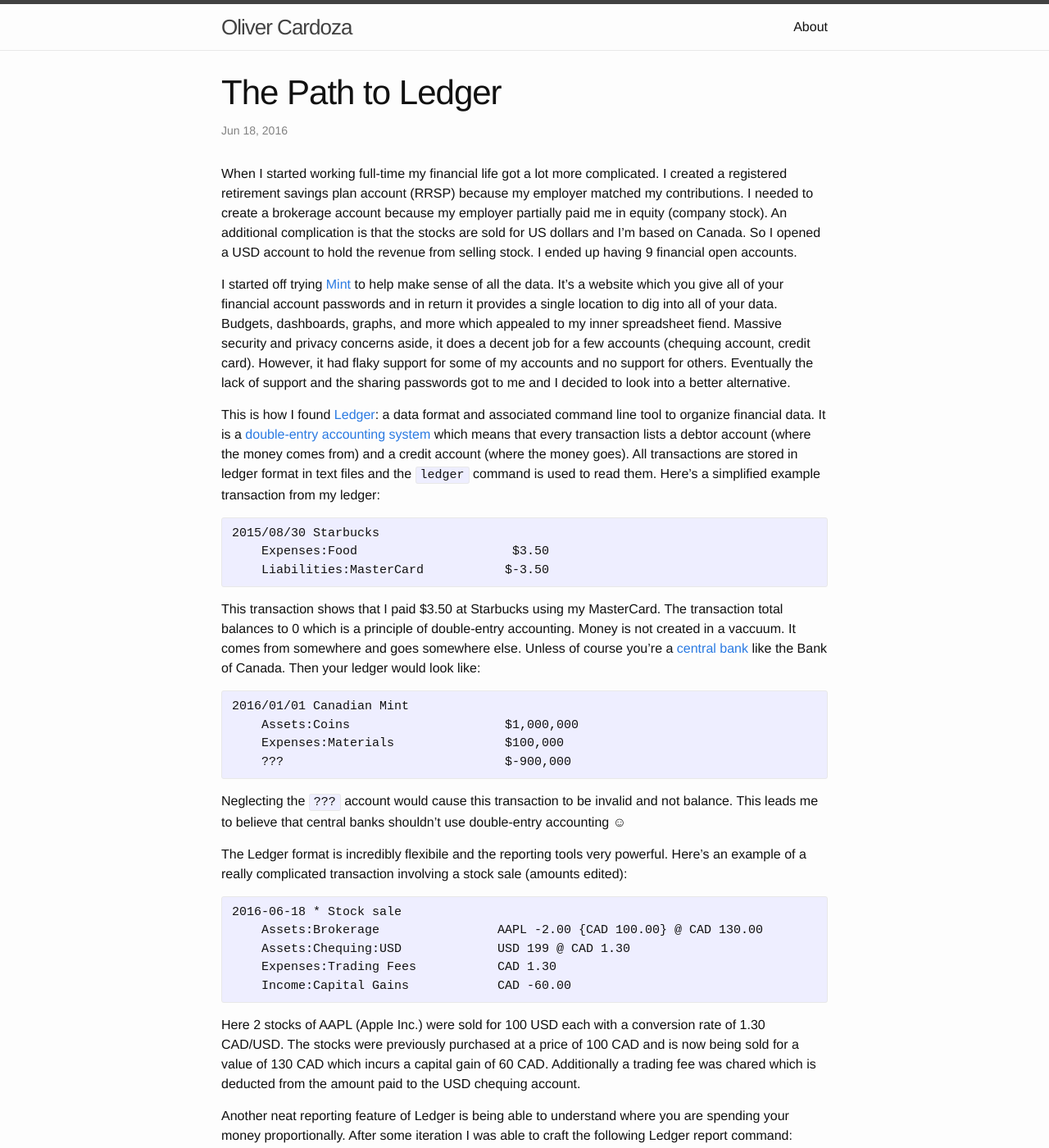
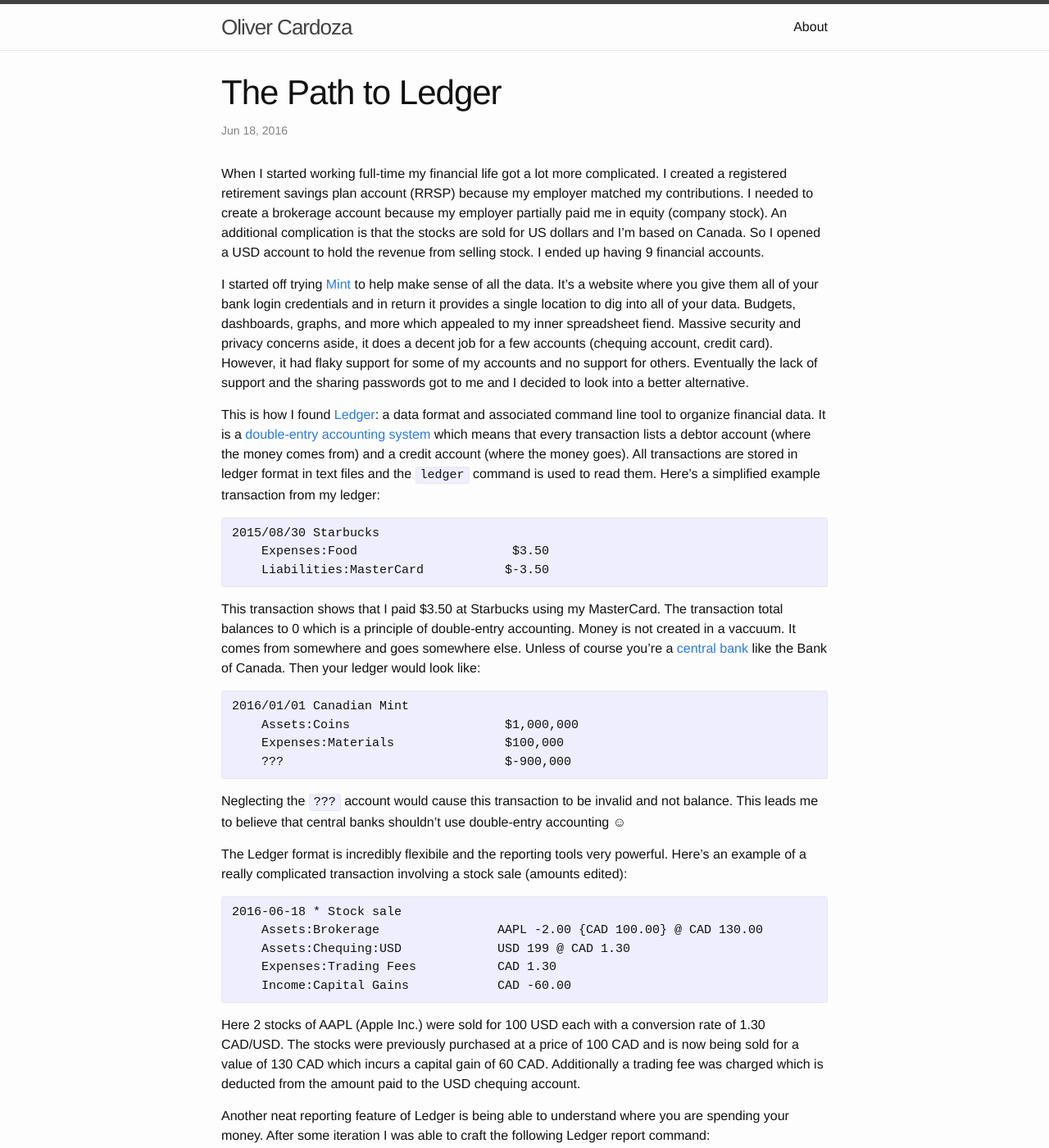
Before and after one commit to OliverCardoza/OliverCardoza.github.io, a Jekyll site: the page built from _posts/2016-06-18-the-path-to-ledger.markdown, in a window 1280 px wide and 1400 px high. Shown: the whole window at 82% size. Built offline with Jekyll 4.4.1, drawn with Linux system fonts in a browser that asks for light colours.

Commit message:
Update 2016-06-18-the-path-to-ledger.markdown

````diff
--- a/_posts/2016-06-18-the-path-to-ledger.markdown
+++ b/_posts/2016-06-18-the-path-to-ledger.markdown
@@ -3,9 +3,9 @@ layout: post
 title:  "The Path to Ledger"
 date:   2016-06-18 14:53:00
 ---
-When I started working full-time my financial life got a lot more complicated. I created a registered retirement savings plan account (RRSP) because my employer matched my contributions. I needed to create a brokerage account because my employer partially paid me in equity (company stock). An additional complication is that the stocks are sold for US dollars and I'm based on Canada. So I opened a USD account to hold the revenue from selling stock. I ended up having 9 financial open accounts.
+When I started working full-time my financial life got a lot more complicated. I created a registered retirement savings plan account (RRSP) because my employer matched my contributions. I needed to create a brokerage account because my employer partially paid me in equity (company stock). An additional complication is that the stocks are sold for US dollars and I'm based on Canada. So I opened a USD account to hold the revenue from selling stock. I ended up having 9 financial accounts.
 
-I started off trying [Mint](https://www.mint.com/) to help make sense of all the data. It's a website which you give all of your financial account passwords and in return it provides a single location to dig into all of your data. Budgets, dashboards, graphs, and more which appealed to my inner spreadsheet fiend. Massive security and privacy concerns aside, it does a decent job for a few accounts (chequing account, credit card). However, it had flaky support for some of my accounts and no support for others. Eventually the lack of support and the sharing passwords got to me and I decided to look into a better alternative.
+I started off trying [Mint](https://www.mint.com/) to help make sense of all the data. It's a website where you give them all of your bank login credentials and in return it provides a single location to dig into all of your data. Budgets, dashboards, graphs, and more which appealed to my inner spreadsheet fiend. Massive security and privacy concerns aside, it does a decent job for a few accounts (chequing account, credit card). However, it had flaky support for some of my accounts and no support for others. Eventually the lack of support and the sharing passwords got to me and I decided to look into a better alternative.
 
 This is how I found [Ledger](http://ledger-cli.org/): a data format and associated command line tool to organize financial data. It is a [double-entry accounting system](https://en.wikipedia.org/wiki/Double-entry_bookkeeping_system) which means that every transaction lists a debtor account (where the money comes from) and a credit account (where the money goes). All transactions are stored in ledger format in text files and the `ledger` command is used to read them. Here's a simplified example transaction from my ledger:
 
@@ -36,9 +36,9 @@ The Ledger format is incredibly flexibile and the reporting tools very powerful.
     Income:Capital Gains            CAD -60.00
 ```
 
-Here 2 stocks of AAPL (Apple Inc.) were sold for 100 USD each with a conversion rate of 1.30 CAD/USD. The stocks were previously purchased at a price of 100 CAD and is now being sold for a value of 130 CAD which incurs a capital gain of 60 CAD. Additionally a trading fee was chared which is deducted from the amount paid to the USD chequing account.
+Here 2 stocks of AAPL (Apple Inc.) were sold for 100 USD each with a conversion rate of 1.30 CAD/USD. The stocks were previously purchased at a price of 100 CAD and is now being sold for a value of 130 CAD which incurs a capital gain of 60 CAD. Additionally a trading fee was charged which is deducted from the amount paid to the USD chequing account.
 
-Another neat reporting feature of Ledger is being able to understand where you are spending your money proportionally. After some iteration I was able to craft the following Ledger report command:
+Another neat reporting feature of Ledger is being able to understand where you are spending your money. After some iteration I was able to craft the following Ledger report command:
 
 ```
 ledger bal Expenses -H -X CAD --flat -S -T
````
